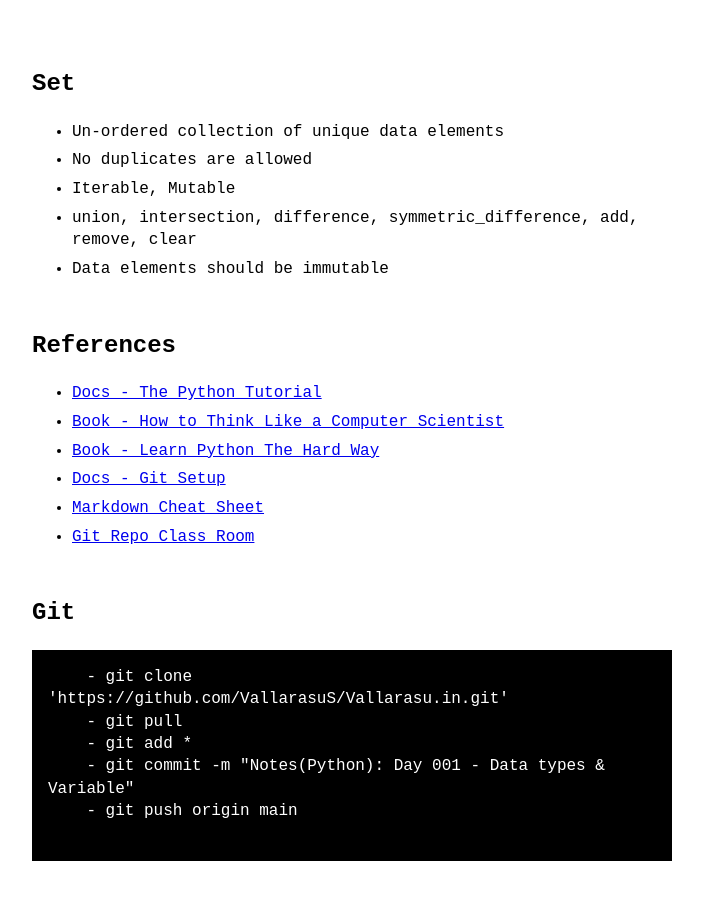
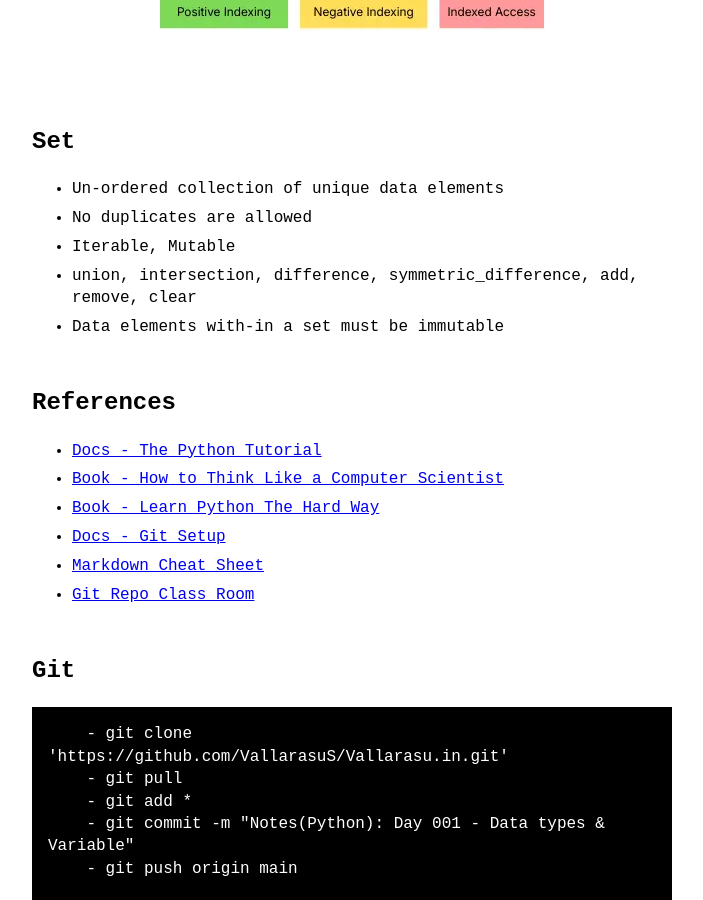
Before and after one commit to VallarasuS/Vallarasu.in, a Jekyll site: the page built from docs/_posts/2025-11-18-python-notes.md, in a window 1280 px wide and 900 px high, scrolled down 4567 px. Shown: the whole window, without its empty margins (288-991 px from the left). Built offline with Jekyll 4.4.1, drawn with Linux system fonts in a browser that asks for light colours.

Commit message:
Update 2025-11-18-python-notes.md

```diff
--- a/docs/_posts/2025-11-18-python-notes.md
+++ b/docs/_posts/2025-11-18-python-notes.md
@@ -15,6 +15,8 @@
 1. [Built-in Function](https://docs.python.org/3/library/functions.html)
 1. [Operators](#operators)
 1. [Conditional Statements](#conditional-statements)
+1. [List](#list)
+1. [Set](#set)
 1. [Python Exercises](./programming-excercises)
 1. [References](#references)
 1. [Git](#git)
@@ -137,7 +139,7 @@
 - No duplicates are allowed
 - Iterable, Mutable
 - union, intersection, difference, symmetric_difference, add, remove, clear
-- Data elements should be immutable
+- Data elements with-in a set must be immutable
 
 ## References
 
```
